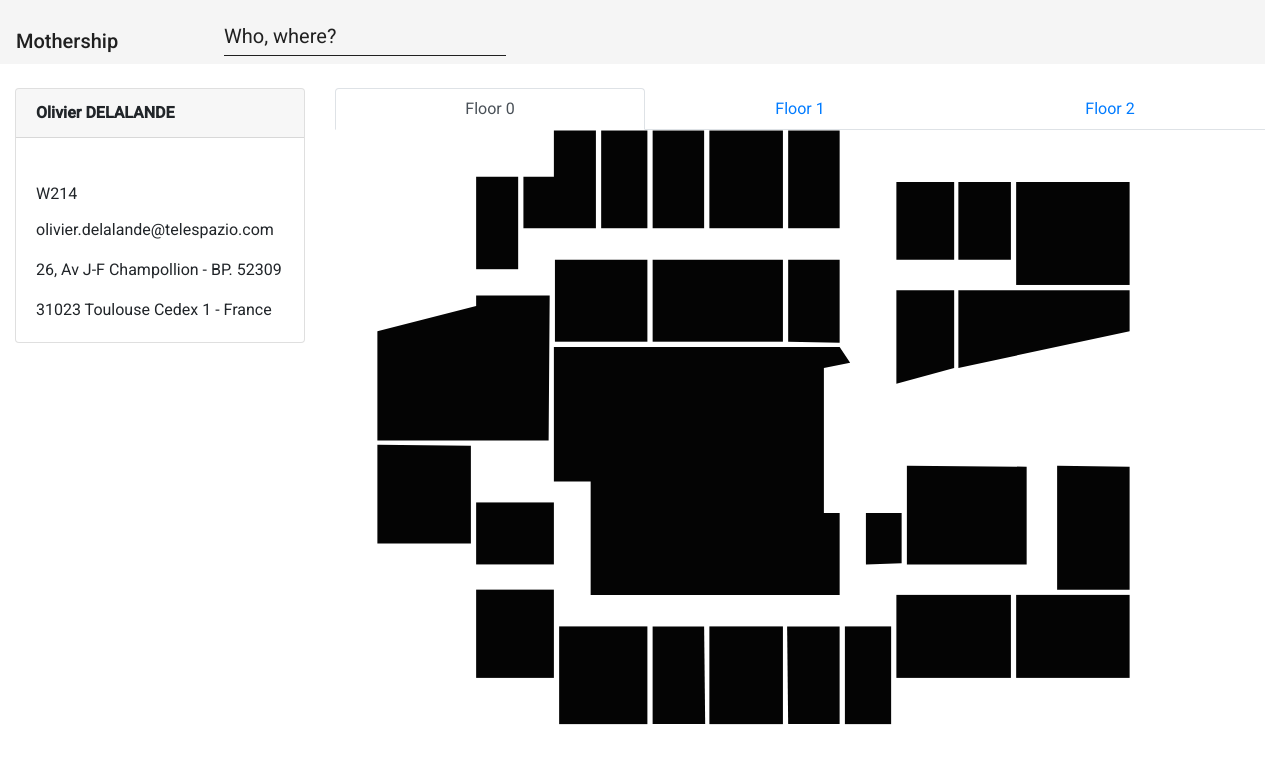
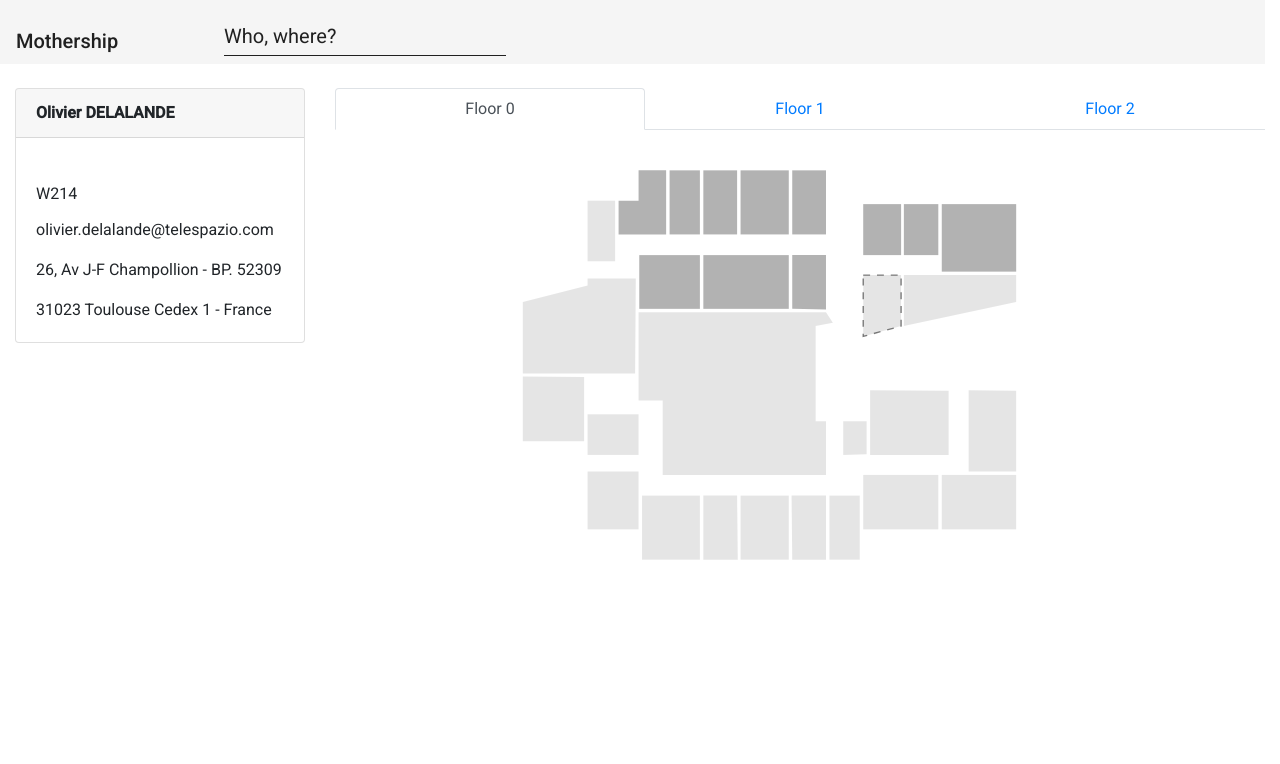
Before and after one commit to bobtoutpuissant/MotherShip, an Angular app: page / in a window 1280 px wide. Shown: the top 764 px of the page. Built offline with nearby package versions, Linux system fonts and the light colour scheme.

Commit message:
Working on map things
+ test stroke
+ class .nohover

```diff
--- a/src/app/map/map.component.html
+++ b/src/app/map/map.component.html
@@ -11,27 +11,28 @@
 </ul>
 <div class="tab-content" id="myTabContent">
     <div class="tab-pane show active" id="floor0" role="tabpanel" aria-labelledby="floor0-tab">
-        <div class="row">
-            <div class="col-12">
+        <div class="spacer-2"></div>
+        <div class="row justify-content-center">
+            <div class="col-8 align-items-center">
                 <svg xmlns="http://www.w3.org/2000/svg" viewBox="0 0 717 566">
-                        <rect x="173.5" y="472.5" width="84" height="93"/>
-                        <polygon points="262.5 565.5 312.5 565.5 311.5 472.5 262.5 472.5 262.5 565.5"/>
-                        <rect x="316.5" y="472.5" width="70" height="93"/>
-                        <polygon points="391.5 565.5 440.5 565.5 440.5 472.5 390.5 472.5 391.5 565.5"/>
-                        <rect x="445.5" y="472.5" width="44" height="93"/>
-                        <rect x="494.5" y="442.5" width="109" height="79"/>
-                        <rect x="608.5" y="442.5" width="108" height="79"/>
-                        <polygon points="647.5 437.5 647.5 319.5 716.5 320.5 716.5 437.5 647.5 437.5"/>
-                        <rect x="94.5" y="437.5" width="74" height="84"/>
-                        <rect x="94.5" y="354.5" width="74" height="59"/>
-                        <polygon points="618.5 320.5 504.5 319.5 504.5 413.5 618.5 413.5 618.5 320.5"/>
-                        <polygon points="499.5 364.5 465.5 364.5 465.5 413.5 499.5 412.5 499.5 364.5"/>
-                        <polygon points="440.5 442.5 440.5 364.5 425.5 364.5 425.5 226.5 450.5 221.5 440.5 206.5 168.5 206.5 168.5 334.5 203.5 334.5 203.5 442.5 440.5 442.5"/>
+                        <rect class="nohover" x="173.5" y="472.5" width="84" height="93"/>
+                        <polygon class="nohover" points="262.5 565.5 312.5 565.5 311.5 472.5 262.5 472.5 262.5 565.5"/>
+                        <rect class="nohover" x="316.5" y="472.5" width="70" height="93"/>
+                        <polygon class="nohover" points="391.5 565.5 440.5 565.5 440.5 472.5 390.5 472.5 391.5 565.5"/>
+                        <rect class="nohover" x="445.5" y="472.5" width="44" height="93"/>
+                        <rect class="nohover" x="494.5" y="442.5" width="109" height="79"/>
+                        <rect class="nohover" x="608.5" y="442.5" width="108" height="79"/>
+                        <polygon class="nohover" points="647.5 437.5 647.5 319.5 716.5 320.5 716.5 437.5 647.5 437.5"/>
+                        <rect class="nohover" x="94.5" y="437.5" width="74" height="84"/>
+                        <rect class="nohover" x="94.5" y="354.5" width="74" height="59"/>
+                        <polygon class="nohover" points="618.5 320.5 504.5 319.5 504.5 413.5 618.5 413.5 618.5 320.5"/>
+                        <polygon class="nohover" points="499.5 364.5 465.5 364.5 465.5 413.5 499.5 412.5 499.5 364.5"/>
+                        <polygon class="nohover" points="440.5 442.5 440.5 364.5 425.5 364.5 425.5 226.5 450.5 221.5 440.5 206.5 168.5 206.5 168.5 334.5 203.5 334.5 203.5 442.5 440.5 442.5"/>
                         <rect x="169.5" y="123.5" width="88" height="78"/>
                         <rect x="262.5" y="123.5" width="124" height="78"/>
                         <polygon points="391.5 123.5 391.5 201.5 440.5 202.5 440.5 123.5 391.5 123.5"/>
-                        <polygon points="494.5 152.5 549.5 152.5 549.5 226.5 494.5 241.5 494.5 152.5"/>
-                        <polygon points="553.5 152.5 716.5 152.5 716.5 191.5 553.5 226.5 553.5 152.5"/>
+                        <polygon class="nohover" points="494.5 152.5 549.5 152.5 549.5 226.5 494.5 241.5 494.5 152.5" stroke="black" stroke-width="2" stroke-dasharray="10" stroke-opacity="0.5"/>
+                        <polygon class="nohover" points="553.5 152.5 716.5 152.5 716.5 191.5 553.5 226.5 553.5 152.5"/>
                         <rect x="608.5" y="49.5" width="108" height="98"/>
                         <rect x="553.5" y="49.5" width="50" height="74"/>
                         <rect x="494.5" y="49.5" width="55" height="74"/>
@@ -40,15 +41,18 @@
                         <rect x="262.5" y="0.5" width="49" height="93"/>
                         <rect x="213.5" y="0.5" width="44" height="93"/>
                         <polygon points="208.5 0.5 168.5 0.5 168.5 44.5 139.5 44.5 139.5 93.5 208.5 93.5 208.5 0.5"/>
-                        <rect x="94.5" y="44.5" width="40" height="88"/>
-                        <polygon points="89.5 393.5 89.5 300.5 0.5 299.5 0.5 393.5 89.5 393.5"/>
-                        <polygon points="0.5 295.5 163.5 295.5 164.5 157.5 94.5 157.5 94.5 167.5 0.5 191.5 0.5 295.5"/>
+                        <rect class="nohover" x="94.5" y="44.5" width="40" height="88"/>
+                        <polygon class="nohover" points="89.5 393.5 89.5 300.5 0.5 299.5 0.5 393.5 89.5 393.5"/>
+                        <polygon class="nohover" points="0.5 295.5 163.5 295.5 164.5 157.5 94.5 157.5 94.5 167.5 0.5 191.5 0.5 295.5"/>
                   </svg>
             </div>
         </div>
     </div>
     <div class="tab-pane" id="floor1" role="tabpanel" aria-labelledby="floor1-tab">
-        <svg xmlns="http://www.w3.org/2000/svg" viewBox="0 0 781.25 532.4">
+        <div class="spacer-2"></div>
+        <div class="row justify-content-center">
+            <div class="col-8 align-items-center">
+                <svg xmlns="http://www.w3.org/2000/svg" viewBox="0 0 781.25 532.4">
                 <polygon points="780.75 531.9 701.74 531.9 701.74 433.54 686.92 433.54 686.92 418.57 780.75 418.78 780.75 531.9"/>
                 <rect x="647.41" y="438.46" width="49.38" height="93.44"/>
                 <rect x="593.09" y="428.62" width="49.38" height="103.28"/>
@@ -78,9 +82,14 @@
                 <polygon points="267.17 79.6 267.17 0.75 188.15 0.75 188.15 79.44 267.17 79.6"/>
                 <polygon points="0.5 266.32 281.98 266.91 281.98 128.62 99.27 128.62 0.5 148.56 0.5 266.32"/>
           </svg>
+            </div>
+        </div>
     </div>
     <div class="tab-pane" id="floor2" role="tabpanel" aria-labelledby="floor2-tab">
-        <svg xmlns="http://www.w3.org/2000/svg" viewBox="0 0 628.48 518">
+        <div class="spacer-2"></div>
+        <div class="row justify-content-center">
+            <div class="col-8 align-items-center">
+                <svg xmlns="http://www.w3.org/2000/svg" viewBox="0 0 628.48 518">
                 <rect x="0.5" y="418.96" width="93.83" height="98.36"/>
                 <rect x="0.5" y="330.43" width="69.14" height="83.61"/>
                 <rect x="30.13" y="212.4" width="64.2" height="93.44"/>
@@ -109,5 +118,7 @@
                 <rect x="0.98" y="104.5" width="69" height="83"/>
                 <rect x="301.98" y="296.5" width="153" height="93"/>
           </svg>
+            </div>
+        </div>
     </div>
 </div>
--- a/src/app/map/map.component.scss
+++ b/src/app/map/map.component.scss
@@ -1,15 +1,22 @@
-path:hover,
-rect:hover,
-polygon:hover {
+path:hover:not(.nohover),
+rect:hover:not(.nohover),
+polygon:hover:not(.nohover) {
     transition: all linear 0.1s;
     stroke-width: 10px;
     stroke-linejoin: round;
-    fill: #006699 !important;
+    fill: rgba($color: #006699, $alpha: 0.3) !important;
     cursor: pointer;
 }
 
 path,
 rect,
 polygon {
-    fill: #040404;
+    fill: rgba($color: #000000, $alpha: 0.3);
 }
+
+path.nohover,
+rect.nohover,
+polygon.nohover {
+    fill: rgba($color: #000000, $alpha: 0.1);
+    border-style: dashed;
+}
--- a/src/app/map/map.component.ts
+++ b/src/app/map/map.component.ts
@@ -11,10 +11,10 @@ export class MapComponent implements OnInit {
 
   ngOnInit(): void {
   }
-  clickOnMap(id){
-    $("input[name='search']").val(id);
-    $("input[name='room']").click();
-    console.log('que ça marche!')
-  };
+  // clickOnMap(id){
+  //   $("input[name='search']").val(id);
+  //   $("input[name='room']").click();
+  //   console.log('que ça marche!')
+  // };
 
 }
--- a/src/styles.scss
+++ b/src/styles.scss
@@ -17,3 +17,11 @@ svg {
     width: 90%;
     height: 90%;
 }
+
+.spacer-1 {
+    height: 20px;
+}
+
+.spacer-2 {
+    height: 40px;
+}
```
